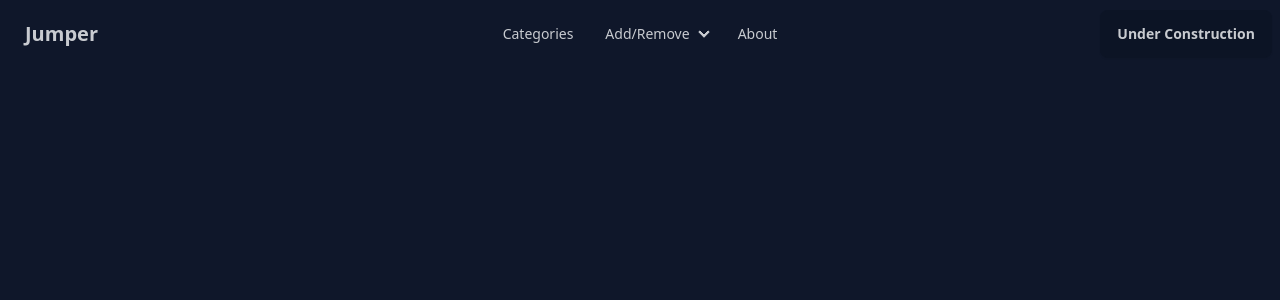
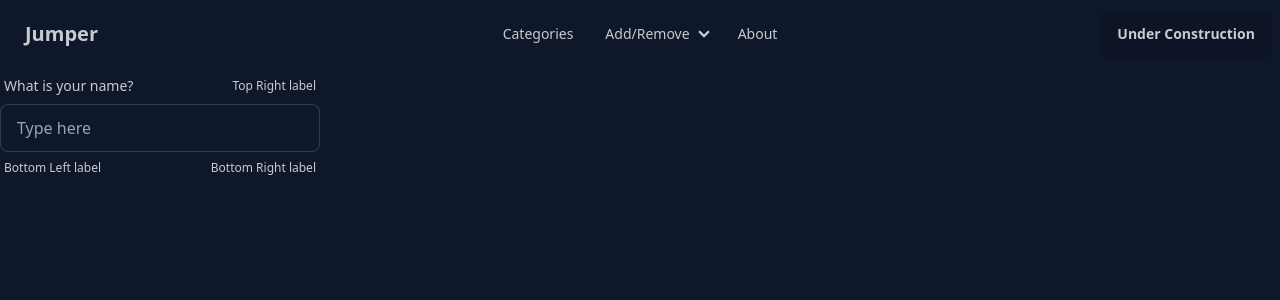
Before and after one commit to jonathanjjolsen/Jumper, a React (Vite) app: page /AddCode in a window 1280 px wide. Shown: the top 300 px of the page. Built offline with nearby package versions, Linux system fonts and the light colour scheme.

Commit message:
Fixing Bugs/Work In Progress

```diff
--- a/client/src/App.jsx
+++ b/client/src/App.jsx
@@ -4,6 +4,7 @@ import { BrowserRouter as Router, Routes, Route } from 'react-router-dom';
 
 import NavBar from './components/navBar';
 import Home from './pages/home';
+import AddCode from './pages/AddCode';
 
 function App() {
   const [count, setCount] = useState(0)
@@ -14,6 +15,7 @@ function App() {
 
       <Routes>
         <Route path="/" element={<Home />} />
+        <Route path="/AddCode" element={<AddCode />} />
       </Routes>
     </Router>
   )
--- a/client/src/components/navBar.jsx
+++ b/client/src/components/navBar.jsx
@@ -1,4 +1,5 @@
 import React from 'react';
+import { Link } from 'react-router-dom';
 
 const NavBar = () => {
     return (
@@ -24,12 +25,12 @@ const NavBar = () => {
             </div>
             <div className="navbar-center hidden lg:flex">
                 <ul className="menu menu-horizontal px-1">
-                    <li><a>Categories</a></li>
+                    <li><a><Link to={'/categories'}>Categories</Link></a></li>
                     <li>
                         <details>
                             <summary>Add/Remove</summary>
                             <ul className="p-2">
-                                <li><a>Add Code</a></li>
+                                <li><a><Link to={'AddCode'}>Add Code</Link></a></li>
                                 <li><a>Remove Code</a></li>
                             </ul>
                         </details>
--- /dev/null
+++ b/client/src/pages/AddCode.jsx
@@ -0,0 +1,20 @@
+import React from "react";
+
+
+const AddCode = () => {
+    return (
+        <label className="form-control w-full max-w-xs">
+            <div className="label">
+                <span className="label-text">What is your name?</span>
+                <span className="label-text-alt">Top Right label</span>
+            </div>
+            <input type="text" placeholder="Type here" className="input input-bordered w-full max-w-xs" />
+            <div className="label">
+                <span className="label-text-alt">Bottom Left label</span>
+                <span className="label-text-alt">Bottom Right label</span>
+            </div>
+        </label>
+    );
+}
+
+export default AddCode;
--- a/client/src/pages/home.jsx
+++ b/client/src/pages/home.jsx
@@ -4,7 +4,7 @@ import React from "react";
 const Home = () => {
     return (
         <div>
-            <h1 className='text-sm'>Home</h1>
+            <h1 className='text-sm'>al;skdfj;</h1>
         </div>
     );
 
--- a/package.json
+++ b/package.json
@@ -10,6 +10,8 @@
     "preview": "vite preview"
   },
   "dependencies": {
+    "@apollo/server": "^4.10.0",
+    "graphql": "^16.8.1",
     "node.js": "^0.0.1-security",
     "react": "^18.2.0",
     "react-dom": "^18.2.0",
```
Also changed, not shown: client/src/pages/Add.jsx (deleted), client/src/pages/Remove.jsx (deleted), client/src/pages/RemoveCode.jsx (added), 1 other file (tests, documents, lock files or other folders).
